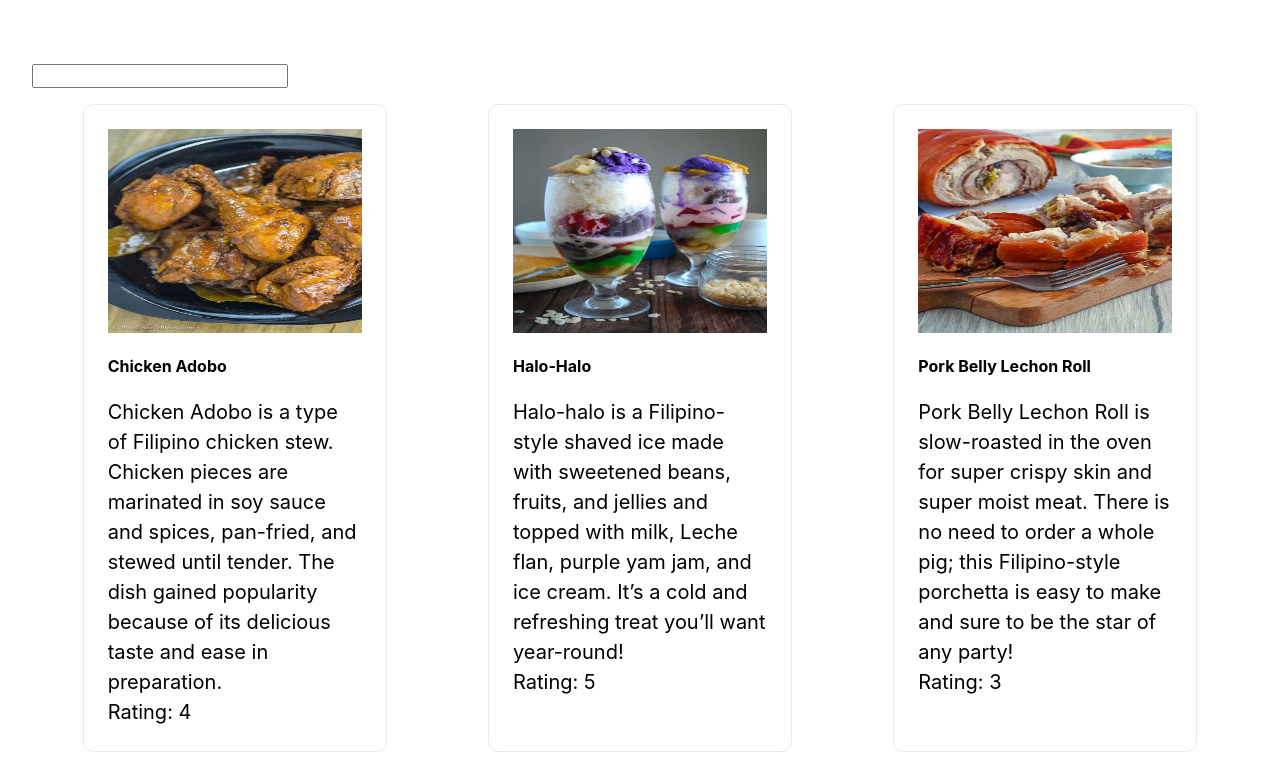
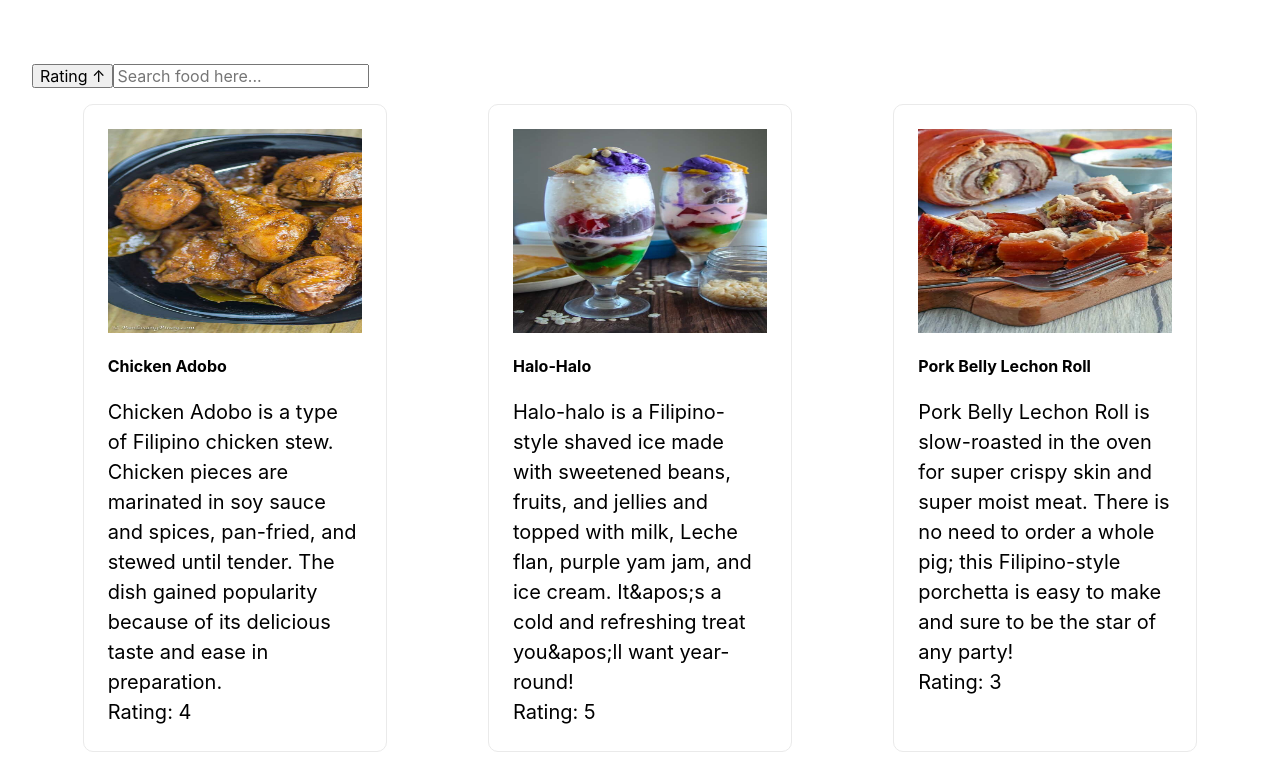
Before and after one commit to jclumingkit/onboarding-day1, a Next.js app: page / in a window 1280 px wide. Shown: the top 783 px of the page. Built offline with nearby package versions, Linux system fonts and the light colour scheme.

Commit message:
Added button that sorts rendered food list

```diff
--- /dev/null
+++ b/data/foods.json
@@ -0,0 +1,44 @@
+[
+  {
+    "id": 0,
+    "name": "Chicken Adobo",
+    "description": "Chicken Adobo is a type of Filipino chicken stew. Chicken pieces are marinated in soy sauce and spices, pan-fried, and stewed until tender. The dish gained popularity because of its delicious taste and ease in preparation.",
+    "image": "/images/Chicken-Adobo.jpg",
+    "rating": 4
+  },
+  {
+    "id": 1,
+    "name": "Halo-Halo",
+    "description": "Halo-halo is a Filipino-style shaved ice made with sweetened beans, fruits, and jellies and topped with milk, Leche flan, purple yam jam, and ice cream. It&apos;s a cold and refreshing treat you&apos;ll want year-round!",
+    "image": "/images/Halo-Halo.jpg",
+    "rating": 5
+  },
+  {
+    "id": 2,
+    "name": "Pork Belly Lechon Roll",
+    "description": "Pork Belly Lechon Roll is slow-roasted in the oven for super crispy skin and super moist meat. There is no need to order a whole pig; this Filipino-style porchetta is easy to make and sure to be the star of any party!",
+    "image": "/images/Pork-Belly.jpg",
+    "rating": 3
+  },
+  {
+    "id": 3,
+    "name": "Lechon",
+    "description": "A traditional pork dish from Spain, lechón is a suckling pig that&apos;s roasted.",
+    "image": "/images/Lechon.jpg",
+    "rating": 3
+  },
+  {
+    "id": 4,
+    "name": "Mango Float",
+    "description": "This Filipino icebox dessert consists of layers of graham crackers, sweetened whipped cream, and ripe mango.",
+    "image": "/images/Mango-Float.jpg",
+    "rating": 4
+  },
+  {
+    "id": 5,
+    "name": "Calamari",
+    "description": "Crispy fried Calamari is one of the most classic appetizers consisting of lightly battered rings of squid that&apos;s quickly fried and served with a warm marinara sauce. It&apos;s very easy to make homemade calamari for as a nice dinner party appetizer.",
+    "image": "/images/Calamari.jpg",
+    "rating": 5
+  }
+]
--- a/lib/load-foods.tsx
+++ /dev/null
@@ -1,6 +0,0 @@
-import foodList from "../pages/foods";
-
-export async function loadFoods() {
-  console.log(foodList);
-  return foodList;
-}
--- a/pages/foods.js
+++ /dev/null
@@ -1,52 +0,0 @@
-const foodList = [
-  {
-    id: 0,
-    name: "Chicken Adobo",
-    description:
-      "Chicken Adobo is a type of Filipino chicken stew. Chicken pieces are marinated in soy sauce and spices, pan-fried, and stewed until tender. The dish gained popularity because of its delicious taste and ease in preparation.",
-    image: "/images/Chicken-Adobo.jpg",
-    rating: 4,
-  },
-  {
-    id: 1,
-    name: "Halo-Halo",
-    description:
-      "Halo-halo is a Filipino-style shaved ice made with sweetened beans, fruits, and jellies and topped with milk, Leche flan, purple yam jam, and ice cream. It’s a cold and refreshing treat you’ll want year-round!",
-    image: "/images/Halo-Halo.jpg",
-    rating: 5,
-  },
-  {
-    id: 2,
-    name: "Pork Belly Lechon Roll",
-    description:
-      "Pork Belly Lechon Roll is slow-roasted in the oven for super crispy skin and super moist meat. There is no need to order a whole pig; this Filipino-style porchetta is easy to make and sure to be the star of any party!",
-    image: "/images/Pork-Belly.jpg",
-    rating: 3,
-  },
-  {
-    id: 3,
-    name: "Lechon",
-    description:
-      "A traditional pork dish from Spain, lechón is a suckling pig that's roasted.",
-    image: "/images/Lechon.jpg",
-    rating: 3,
-  },
-  {
-    id: 4,
-    name: "Mango Float",
-    description:
-      "This Filipino icebox dessert consists of layers of graham crackers, sweetened whipped cream, and ripe mango.",
-    image: "/images/Mango-Float.jpg",
-    rating: 4,
-  },
-  {
-    id: 5,
-    name: "Calamari",
-    description:
-      "Crispy fried Calamari is one of the most classic appetizers consisting of lightly battered rings of squid that’s quickly fried and served with a warm marinara sauce. It’s very easy to make homemade calamari for as a nice dinner party appetizer.",
-    image: "/images/Calamari.jpg",
-    rating: 5,
-  },
-];
-
-export default foodList;
--- a/pages/index.tsx
+++ b/pages/index.tsx
@@ -1,25 +1,44 @@
 import styles from "../styles/Home.module.css";
-import { loadFoods } from "../lib/load-foods";
 
-import React, { useState } from "react";
-import type { GetServerSideProps, NextPage } from "next";
+import React, { useCallback, useState } from "react";
+import { NextPage } from "next";
 import Head from "next/head";
-
+import FoodList from "../data/foods.json";
 import FoodCard from "../components/FoodCard";
 import { Food } from "../types/foodType";
 
-export const getServerSideProps: GetServerSideProps = async () => {
-  const foodData = await loadFoods();
+const Home: NextPage = () => {
+  const [userQuery, setUserQuery] = useState("");
+  const [renderedFood, setRenderedFood] = useState([...FoodList]);
+  const [toggleSortButton, setToggleSortButton] = useState(false);
 
-  return {
-    props: {
-      foodData,
-    },
+  const handleSearchRenderedFood = useCallback(() => {
+    const searchResults = renderedFood.filter((foodItem: Food) =>
+      foodItem.name.toLowerCase().includes(userQuery.toLowerCase())
+    );
+
+    return searchResults;
+  }, [userQuery, renderedFood]);
+
+  const handleSortRenderedFood = () => {
+    if (toggleSortButton) {
+      const sortedLowToHighRating = renderedFood.sort(
+        (foodItemA, foodItemB) => {
+          return foodItemA.rating - foodItemB.rating;
+        }
+      );
+
+      setRenderedFood(sortedLowToHighRating);
+    } else {
+      const sortedHighToLow = renderedFood.sort((foodItemA, foodItemB) => {
+        return foodItemB.rating - foodItemA.rating;
+      });
+
+      setRenderedFood(sortedHighToLow);
+    }
+
+    setToggleSortButton(!toggleSortButton);
   };
-};
-
-const Home: NextPage<{ foodData: Food[] }> = ({ foodData }) => {
-  const [userQuery, setUserQuery] = useState("");
 
   return (
     <div className={styles.container}>
@@ -30,19 +49,19 @@ const Home: NextPage<{ foodData: Food[] }> = ({ foodData }) => {
       </Head>
 
       <main className={styles.main}>
+        <button type="button" onClick={() => handleSortRenderedFood()}>
+          Rating {toggleSortButton ? "↓" : "↑"}
+        </button>
         <input
           type="text"
           value={userQuery}
           onChange={(e) => setUserQuery(e.target.value)}
+          placeholder="Search food here..."
         />
         <div className={styles.section}>
-          {foodData
-            .filter((food) =>
-              food.name.toLowerCase().includes(userQuery.toLowerCase())
-            )
-            .map((food) => {
-              return <FoodCard food={food} key={food.id} />;
-            })}
+          {handleSearchRenderedFood().map((foodItem) => (
+            <FoodCard key={foodItem.id} food={foodItem} />
+          ))}
         </div>
       </main>
     </div>
```
